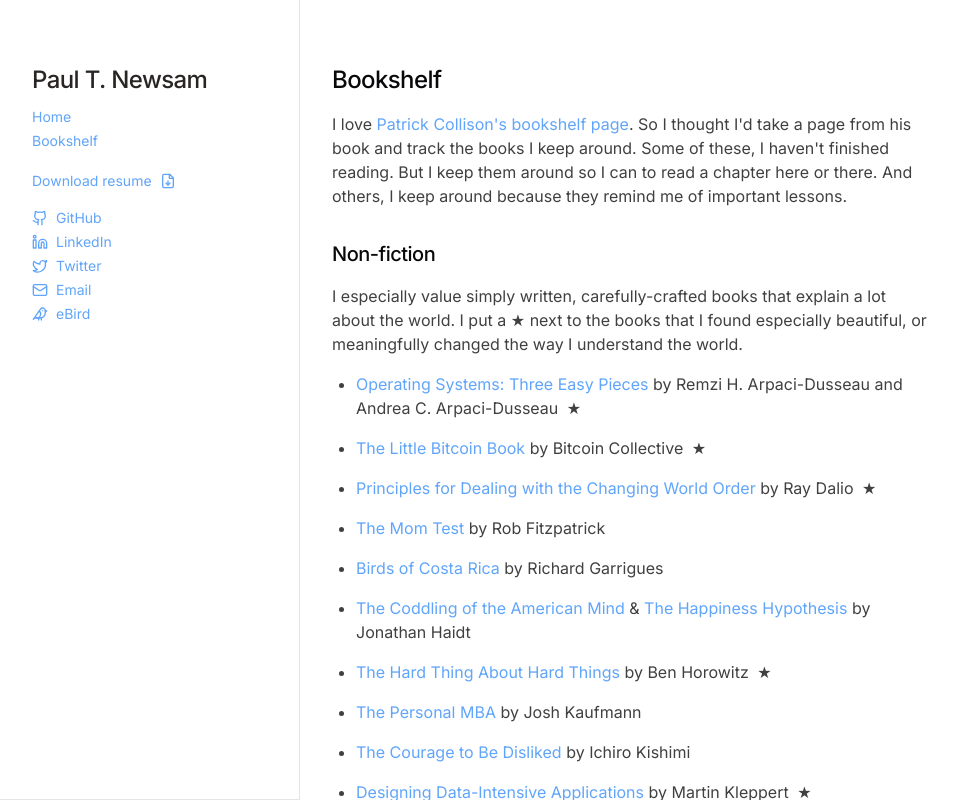
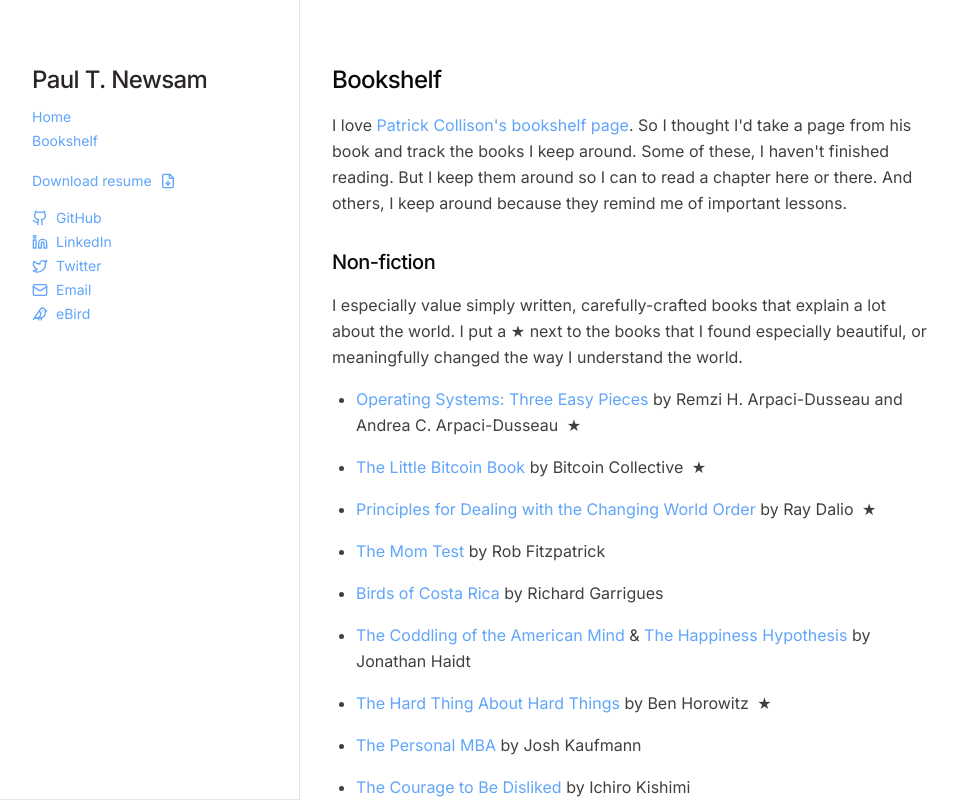
Before and after one commit to pnewsam/paultnewsam.com, a Next.js app: page /bookshelf in a window 1280 px wide. Shown: the whole page, without its empty margins (160-1118 px from the left). Built offline with nearby package versions, Linux system fonts and the light colour scheme.

Commit message:
Adds resume, leading.

```diff
--- a/src/app/bookshelf/page.tsx
+++ b/src/app/bookshelf/page.tsx
@@ -7,7 +7,7 @@ export default function BookshelfPage() {
     <div>
       <div className="mb-8">
         <h1 className="text-2xl font-medium tracking-tight mb-4">Bookshelf</h1>
-        <p className="text-neutral-700 mb-4">
+        <p className="text-neutral-700 leading-relaxed mb-4">
           I love&nbsp;
           <a
             className="text-blue-400"
@@ -22,13 +22,13 @@ export default function BookshelfPage() {
         </p>
       </div>
       <h2 className="text-xl font-medium tracking-tight mb-4">Non-fiction</h2>
-      <p className="text-neutral-700 mb-4">
+      <p className="text-neutral-700 leading-relaxed mb-4">
         I especially value simply written, carefully-crafted books that explain
         a lot about the world. I put a ★ next to the books that I found
         especially beautiful, or meaningfully changed the way I understand the
         world.
       </p>
-      <ul className="list-disc text-neutral-700 pl-4 mb-8 space-y-4">
+      <ul className="list-disc text-neutral-700 leading-relaxed pl-4 mb-8 space-y-4">
         {[...nonfictionBooks]
           .sort((a, b) => {
             const lastNameA = a.name.split(" ").slice(-1)[0];
@@ -52,13 +52,13 @@ export default function BookshelfPage() {
           ))}
       </ul>{" "}
       <h2 className="text-xl font-medium tracking-tight mb-4">Fiction</h2>
-      <p className="text-neutral-700 mb-4">
+      <p className="text-neutral-700 leading-relaxed mb-4">
         For a long time I wanted to be a writer, and only read fiction. Over the
         years I&apos;ve gotten rid of the books I didn&apos;t have some
         sentimental attachment to or see myself re-reading. These are the some
         of the ones that have stuck around.
       </p>
-      <ul className="list-disc text-neutral-700 pl-4 mb-4 space-y-4">
+      <ul className="list-disc text-neutral-700 leading-relaxed pl-4 mb-4 space-y-4">
         {[...fictionBooks]
           .sort((a, b) => {
             const lastNameA = a.name.split(" ").slice(-1)[0];
--- a/src/app/page.tsx
+++ b/src/app/page.tsx
@@ -6,7 +6,7 @@ export default function Home() {
       <h2 className="text-2xl font-medium tracking-tight mb-4">
         Hey, I&apos;m Paul.
       </h2>
-      <p className="mb-4">
+      <p className="mb-8 leading-relaxed">
         I currently work as a frontend engineer at{" "}
         <ExternalLink href="https://iterable.com/">Iterable</ExternalLink>, a
         marketing automation platform. I&apos;ve been working in the tech
@@ -24,13 +24,13 @@ export default function Home() {
         . I also had some odd jobs. I worked as a barista, a ticket-taker, and
         even drove Uber (for about a week).
       </p>
-      <p className="mb-4">
+      <p className="mb-8 leading-relaxed">
         Outside of work, besides scheming about the products I&apos;d like to
         build, I love to run, hike, read, and train jiu jitsu. I&apos;ve lived
         in a few different cities, but as of 2020, I&apos;m back in my home town
         of San Diego, CA.
       </p>
-      <p>
+      <p className="leading-relaxed">
         Feel free to send me an email or connect with me using the links.
         I&apos;d love to hear from you.
       </p>
--- a/src/components/SideNav.tsx
+++ b/src/components/SideNav.tsx
@@ -32,8 +32,8 @@ export const SideNav = () => {
           <li>
             <ExternalLink
               className="text-sm"
-              href="Paul_Newsam-Resume-January_2024.pdf"
-              download="Paul_Newsam-Resume-January_2024.pdf"
+              href="Paul_Newsam-Resume-April_2024.pdf"
+              download="Paul_Newsam-Resume-April_2024.pdf"
             >
               <span>Download resume</span>
               <FileDown className="w-4 h-4" />
```
Also changed, not shown: 1 other file (tests, documents, lock files or other folders).
